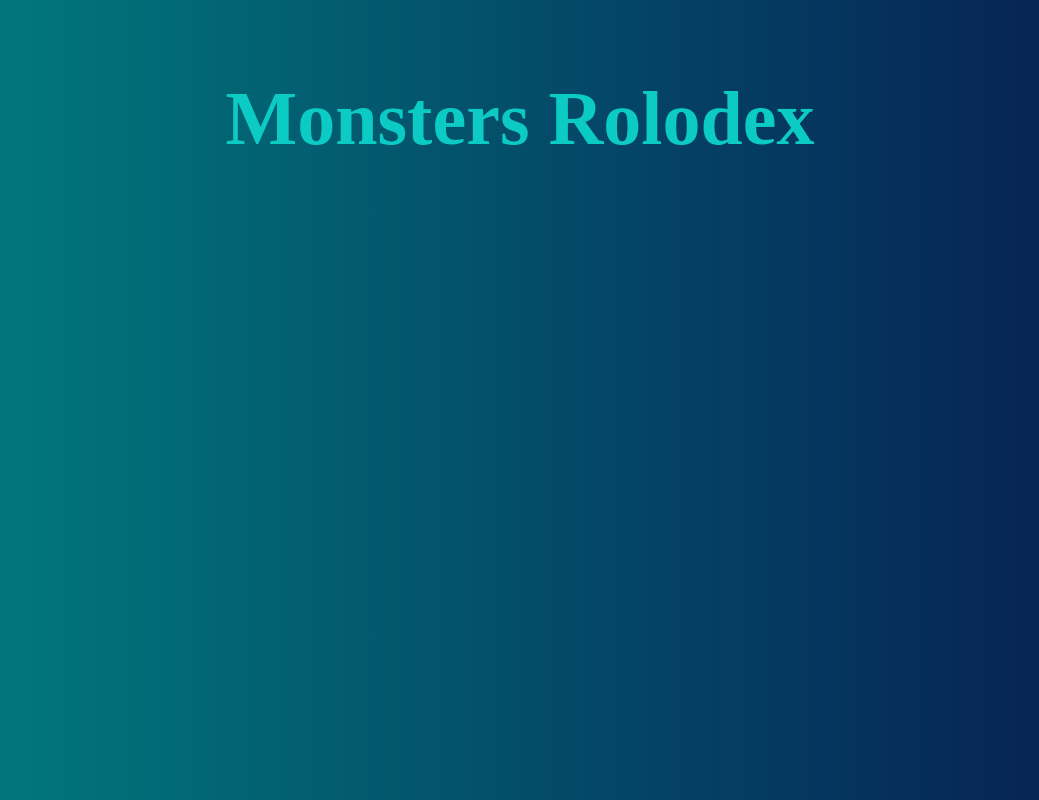
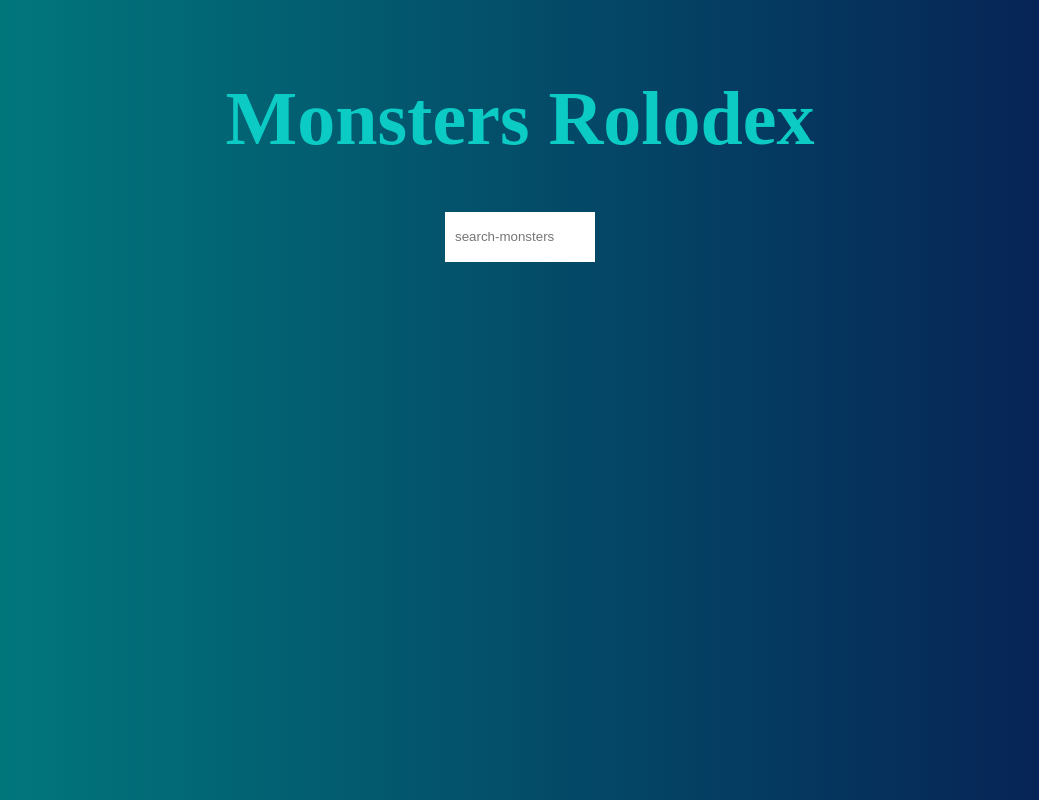
Before and after one commit to rko1985/react-monsters-rolodex, a React (Create React App) app: page / in a window 1280 px wide. Shown: the whole page, without its empty margins (120-1159 px from the left). Built offline with nearby package versions, Linux system fonts and the light colour scheme; a web font is replaced by a local one.

Commit message:
hooks useState

```diff
--- a/src/App.js
+++ b/src/App.js
@@ -1,4 +1,6 @@
-import { Component  } from 'react';
+// import { Component  } from 'react';
+
+import { useState } from 'react';
 
 import CardList from './components/card-list/card-list.component';
 import SearchBox from './components/search-box/search-box.component';
@@ -6,18 +8,28 @@
 
 const App = () => {
 
+  const [searchField, setSearchField] = useState('');
+  console.log(searchField);
+
+  const onSearchChange = (event) => {
+    const searchFieldString = event.target.value.toLocaleLowerCase();
+    setSearchField(searchFieldString)
+
+  }
+
+
   return (
     <div className="App">
 
         <h1 className='app-title'>Monsters Rolodex</h1>
 
-        {/* <SearchBox
+        <SearchBox
           onChangeHandler={onSearchChange}
           placeholder='search-monsters'
           className='monsters-search-box'
         />
 
-        <CardList monsters={filteredMonsters}/> */}
+        {/* <CardList monsters={filteredMonsters}/> */}
       </div>
   )
 
```
